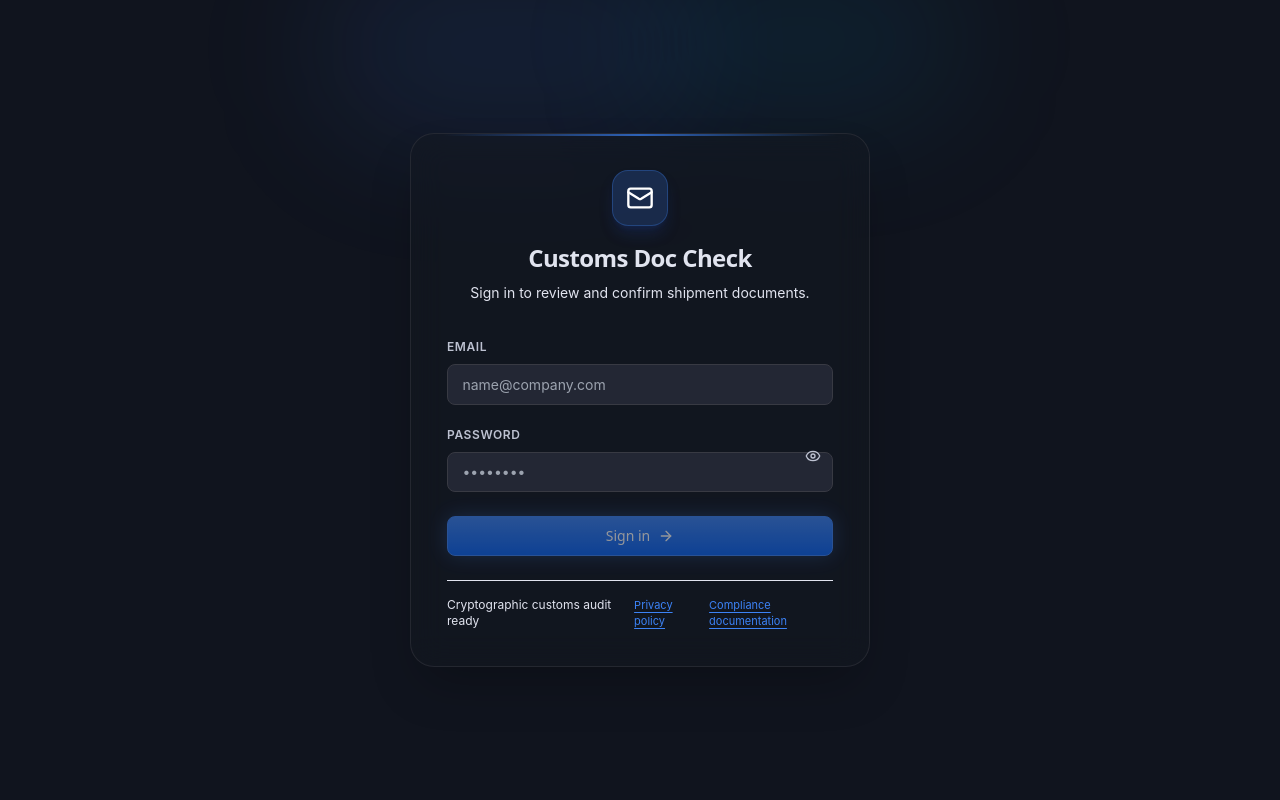
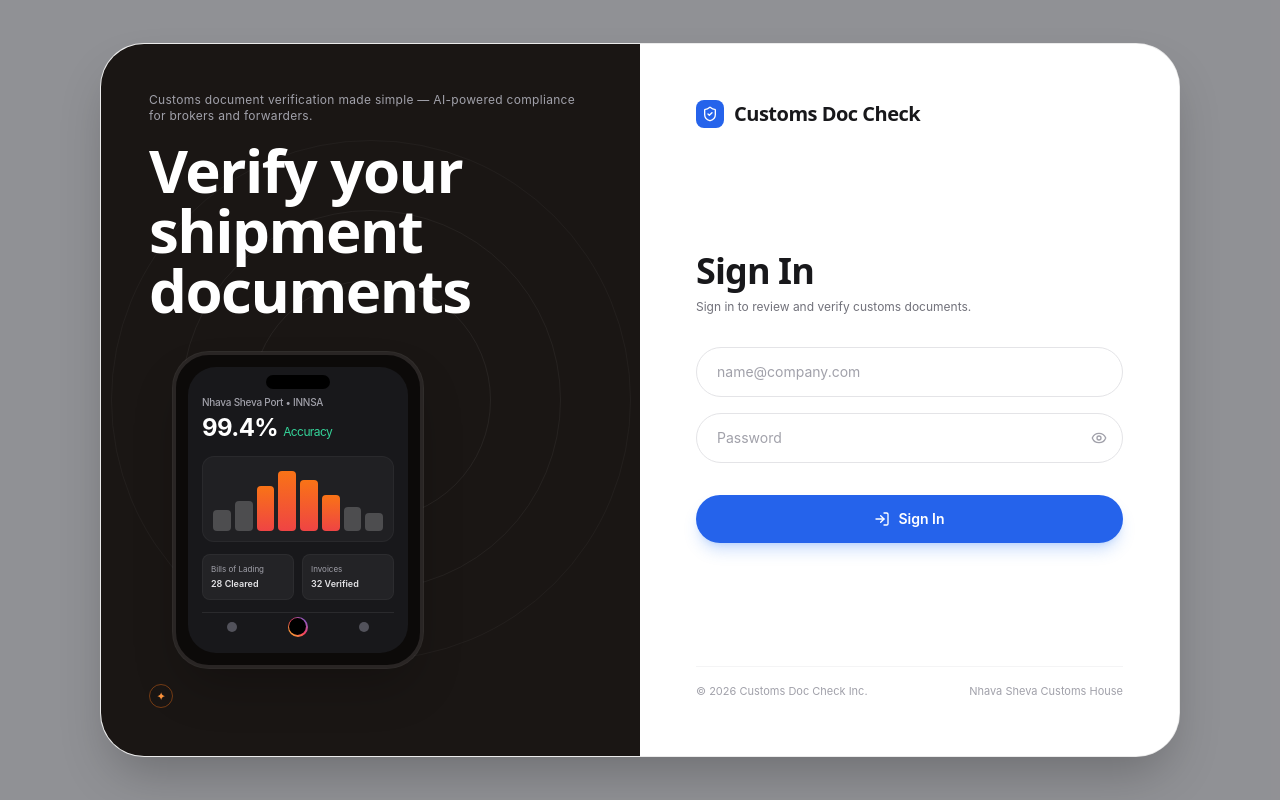
Before and after one commit to Ruthvik88/customs-doc-check, a Next.js app: page /login in a window 1280 px wide. Built offline with nearby package versions, Linux system fonts and the light colour scheme; no server answers.

Commit message:
fix(auth): move router redirect to useEffect to prevent render-phase update error

```diff
--- a/app/(auth)/login/page.tsx
+++ b/app/(auth)/login/page.tsx
@@ -1,24 +1,25 @@
 "use client";
 
-import { useState } from "react";
+import React, { useEffect, useState } from "react";
 import { useRouter } from "next/navigation";
+import Link from "next/link";
 import { useSession } from "@/hooks/useSession";
 import { useSupabaseClient } from "@/hooks/useSupabaseClient";
-import { Button } from "@/components/ui/button";
-import { Input } from "@/components/ui/input";
 import {
   AlertCircle,
   Eye,
   EyeOff,
   Loader2,
-  Mail,
-  Lock,
-  ArrowRight,
+  LogIn,
+  ShieldCheck,
+  FileCheck2,
+  ShipmentIcon,
+  ChevronDown,
 } from "lucide-react";
 
 export default function LoginPage() {
   const router = useRouter();
-  const { session, role } = useSession();
+  const { session, role, loading: sessionLoading } = useSession();
   const supabase = useSupabaseClient();
 
   const [email, setEmail] = useState("");
@@ -28,23 +29,17 @@ export default function LoginPage() {
   const [passwordVisible, setPasswordVisible] = useState(false);
   const [authStage, setAuthStage] = useState<"idle" | "verifying" | "success">("idle");
 
-  if (session) {
-    if (role === "documentation_manager") router.replace("/export");
-    else router.replace("/dashboard");
+  useEffect(() => {
+    if (sessionLoading || !session) return;
+    if (role === "documentation_manager") {
+      router.replace("/export");
+    } else {
+      router.replace("/dashboard");
+    }
+  }, [session, sessionLoading, role, router]);
+
+  if (sessionLoading || session) {
     return null;
-  }
-  if (!supabase) {
-    return (
-      <div className="min-h-screen flex items-center justify-center bg-[var(--background)]">
-        <div className="glass rounded-xl p-6 shadow-lg">
-          <h2 className="text-lg font-semibold text-[var(--foreground)]">Configuration error</h2>
-          <p className="text-sm text-[var(--muted-foreground)] mt-2">
-            Supabase is not configured. Set NEXT_PUBLIC_SUPABASE_URL and
-            NEXT_PUBLIC_SUPABASE_ANON_KEY in .env, then restart the dev server.
-          </p>
-        </div>
-      </div>
-    );
   }
 
   const handleSubmit = async (e: React.FormEvent) => {
@@ -54,147 +49,234 @@ export default function LoginPage() {
       setError("Email and password are required.");
       return;
     }
+    if (!supabase) {
+      setError("Supabase authentication is not configured.");
+      return;
+    }
+
     setSubmitting(true);
     setAuthStage("verifying");
-    const { error: err } = await supabase.auth.signInWithPassword({ email, password });
+    const { data, error: err } = await supabase.auth.signInWithPassword({ email, password });
+    if (err) {
       setSubmitting(false);
-    if (err) {
       setAuthStage("idle");
       setError(err.message || "Sign in failed");
       return;
     }
     setAuthStage("success");
-    if (role === "documentation_manager") router.replace("/export");
+    const { data: profile } = data.user
+      ? await supabase.from("profiles").select("role").eq("id", data.user.id).maybeSingle()
+      : { data: null };
+    setSubmitting(false);
+    if (profile?.role === "documentation_manager") router.replace("/export");
     else router.replace("/dashboard");
   };
 
   return (
-    <div className="min-h-screen flex items-center justify-center bg-[var(--background)] px-4 py-10 relative overflow-x-hidden">
-      {/* Ambient background lighting */}
-      <div className="fixed inset-0 z-0 overflow-hidden pointer-events-none">
-        <div className="absolute -top-12 left-1/4 w-96 h-48 bg-primary/10 rounded-full blur-3xl -z-10" />
-        <div className="absolute -top-10 right-1/4 w-80 h-40 bg-secondary/10 rounded-full blur-3xl -z-10" />
+    <div className="min-h-screen w-full flex items-center justify-center p-4 sm:p-6 lg:p-10 bg-[#e7e5e4]/60 dark:bg-[#0c0a09] transition-colors">
+      {/* Outer Card with large rounded corners matching Image 4 */}
+      <div className="w-full max-w-[1080px] rounded-[36px] lg:rounded-[44px] shadow-2xl overflow-hidden border border-black/[0.08] dark:border-white/[0.08] bg-white dark:bg-zinc-900 grid grid-cols-1 lg:grid-cols-12 min-h-[660px]">
+        {/* Left Column: Dark Panel with Phone Mockup */}
+        <div className="lg:col-span-6 bg-[#1a1614] text-white p-8 lg:p-12 relative flex flex-col justify-between overflow-hidden">
+          {/* Subtle concentric background radar circles */}
+          <div className="absolute top-1/2 left-1/2 -translate-x-1/2 -translate-y-1/2 w-[520px] h-[520px] rounded-full border border-white/[0.04] pointer-events-none" />
+          <div className="absolute top-1/2 left-1/2 -translate-x-1/2 -translate-y-1/2 w-[380px] h-[380px] rounded-full border border-white/[0.05] pointer-events-none" />
+          <div className="absolute top-1/2 left-1/2 -translate-x-1/2 -translate-y-1/2 w-[240px] h-[240px] rounded-full border border-white/[0.06] pointer-events-none" />
+
+          {/* Top text */}
+          <div className="relative z-10 space-y-4">
+            <p className="text-xs text-zinc-400 font-normal tracking-wide">
+              Customs document verification made simple — AI-powered compliance for brokers and forwarders.
+            </p>
+            <h1 className="text-4xl sm:text-5xl lg:text-6xl font-sans font-bold tracking-tight text-white leading-[1.08]">
+              Verify your<br />
+              shipment documents
+            </h1>
           </div>
 
-      <main className="relative z-10 flex-grow flex items-center justify-center">
-        <div className="w-full max-w-[460px]">
-          <div className="relative rounded-[1.5rem] glass-elevated p-7 sm:p-9 shadow-2xl transition-all">
-            {/* Card header accent bar */}
-            <div className="absolute top-0 left-8 right-8 h-[2px] bg-gradient-to-r from-transparent via-blue-500/70 to-transparent" />
+          {/* Smartphone Mockup */}
+          <div className="relative z-10 mt-8 mb-4 flex justify-center lg:justify-start lg:pl-6">
+            <div className="relative w-[230px] sm:w-[250px] rounded-[36px] bg-[#0c0a09] p-3 shadow-2xl border-[3px] border-[#292524] ring-1 ring-white/10">
+              {/* Dynamic Island / Notch */}
+              <div className="absolute top-5 left-1/2 -translate-x-1/2 w-16 h-3.5 bg-black rounded-full z-20" />
 
-            {/* Success banner (shown briefly after authenticated redirect) */}
+              {/* Screen Contents */}
+              <div className="rounded-[28px] bg-[#18181b] overflow-hidden pt-7 pb-4 px-3.5 text-white">
+                {/* Date / Subtitle */}
+                <div className="text-[10px] text-zinc-400 font-medium tracking-tight">
+                  Nhava Sheva Port • INNSA
+                </div>
+
+                {/* Big Metric Balance */}
+                <div className="text-2xl font-bold tracking-tight mt-0.5 mb-3">
+                  99.4% <span className="text-xs font-normal text-emerald-400">Accuracy</span>
+                </div>
+
+                {/* Red/Orange Bar Chart */}
+                <div className="bg-[#27272a]/60 rounded-xl p-2.5 mb-3 border border-white/[0.04]">
+                  <div className="h-16 flex items-end justify-between gap-1 pt-1">
+                    {[
+                      { h: "35%", active: false },
+                      { h: "50%", active: false },
+                      { h: "75%", active: true },
+                      { h: "100%", active: true },
+                      { h: "85%", active: true },
+                      { h: "60%", active: true },
+                      { h: "40%", active: false },
+                      { h: "30%", active: false },
+                    ].map((bar, i) => (
+                      <div
+                        key={i}
+                        className={`w-full rounded-sm transition-all duration-300 ${
+                          bar.active
+                            ? "bg-gradient-to-t from-[#ef4444] to-[#f97316]"
+                            : "bg-white/20"
+                        }`}
+                        style={{ height: bar.h }}
+                      />
+                    ))}
+                  </div>
+                </div>
+
+                {/* Customs mini cards */}
+                <div className="grid grid-cols-2 gap-2 text-[9px] mb-3">
+                  <div className="bg-[#27272a]/80 p-2 rounded-lg border border-white/[0.04]">
+                    <div className="text-zinc-400 text-[8px]">Bills of Lading</div>
+                    <div className="font-semibold mt-0.5 text-zinc-200">28 Cleared</div>
+                  </div>
+                  <div className="bg-[#27272a]/80 p-2 rounded-lg border border-white/[0.04]">
+                    <div className="text-zinc-400 text-[8px]">Invoices</div>
+                    <div className="font-semibold mt-0.5 text-zinc-200">32 Verified</div>
+                  </div>
+                </div>
+
+                {/* Bottom App Navigation Bar */}
+                <div className="pt-1 flex items-center justify-around border-t border-white/[0.08]">
+                  <div className="w-2.5 h-2.5 rounded-full bg-zinc-600" />
+                  <div className="w-5 h-5 rounded-full p-[1.5px] bg-gradient-to-tr from-amber-400 via-rose-500 to-indigo-500 flex items-center justify-center">
+                    <div className="w-full h-full rounded-full bg-black" />
+                  </div>
+                  <div className="w-2.5 h-2.5 rounded-full bg-zinc-600" />
+                </div>
+              </div>
+            </div>
+          </div>
+
+          {/* Bottom badge */}
+          <div className="relative z-10 flex items-center justify-between text-zinc-500 text-xs">
+            <div className="w-6 h-6 rounded-full border border-orange-500/40 flex items-center justify-center text-[10px] text-orange-400 font-bold">
+              ✦
+            </div>
+          </div>
+        </div>
+
+        {/* Right Column: Clean White Form */}
+        <div className="lg:col-span-6 bg-white dark:bg-zinc-900 text-zinc-900 dark:text-zinc-100 p-8 sm:p-10 lg:p-14 flex flex-col justify-between">
+          {/* Header Row: Logo */}
+          <div className="flex items-center justify-between mb-8">
+            <div className="flex items-center gap-2.5">
+              <div className="w-7 h-7 rounded-lg bg-blue-600 text-white flex items-center justify-center shadow-xs">
+                <ShieldCheck className="w-4 h-4" />
+              </div>
+              <span className="font-sans font-bold text-xl tracking-tight text-zinc-900 dark:text-white">
+                Customs Doc Check
+              </span>
+            </div>
+          </div>
+
+          {/* Sign In Form Area */}
+          <div className="my-auto max-w-md w-full">
+            <h2 className="text-3xl lg:text-4xl font-bold tracking-tight text-zinc-900 dark:text-white mb-2">
+              Sign In
+            </h2>
+            <p className="text-xs text-zinc-500 dark:text-zinc-400 mb-8">
+              Sign in to review and verify customs documents.
+            </p>
+
             {authStage === "success" && (
-              <div className="mb-6 p-3 rounded-xl bg-[hsl(var(--approved)/15%)] border border-[hsl(var(--approved)/30%)] text-[hsl(var(--approved-foreground))] text-xs flex items-center gap-3 animate-in fade-in slide-in-from-top-2 duration-300">
-                <div className="w-6 h-6 rounded-full bg-[hsl(var(--approved)/20%)] flex items-center justify-center shrink-0">
-                  <AlertCircle className="w-4 h-4 text-[hsl(var(--approved-foreground))]" />
-                </div>
-                <div className="flex-1">
-                  <span className="font-semibold block">Session authenticated</span>
-                  <span className="opacity-80 text-[11px]">Redirecting to console…</span>
-                </div>
+              <div className="mb-6 p-3 rounded-2xl bg-emerald-50 dark:bg-emerald-950/40 border border-emerald-200 dark:border-emerald-800 text-emerald-800 dark:text-emerald-300 text-xs flex items-center gap-3">
+                <AlertCircle className="w-4 h-4 shrink-0 text-emerald-600" />
+                <span>Session authenticated. Redirecting…</span>
               </div>
             )}
 
-            {/* Brand title block */}
-            <div className="text-center mb-7">
-              <div className="mx-auto mb-4 inline-flex items-center justify-center w-14 h-14 rounded-2xl bg-[hsl(var(--primary)/20%)] border border-[hsl(var(--primary)/30%)] shadow-lg shadow-blue-900/30">
-                <Mail className="w-7 h-7 text-[hsl(var(--primary-foreground))]" />
+            {error && (
+              <div className="mb-6 p-3 rounded-2xl bg-rose-50 dark:bg-rose-950/40 border border-rose-200 dark:border-rose-800 text-rose-800 dark:text-rose-300 text-xs flex items-center gap-3">
+                <AlertCircle className="w-4 h-4 shrink-0 text-rose-600" />
+                <span>{error}</span>
               </div>
-              <h1 className="text-2xl font-bold tracking-tight text-[var(--foreground)] flex items-center justify-center gap-2">
-                Customs Doc Check
-              </h1>
-              <p className="mt-2 text-sm text-[var(--muted-foreground)] leading-relaxed">
-                Sign in to review and confirm shipment documents.
-              </p>
-            </div>
+            )}
 
-            {/* Sign-in form */}
             <form onSubmit={handleSubmit} className="space-y-4">
-              {/* Email */}
-              <Input
-                label="Email"
+              <div>
+                <input
                   id="email"
                   type="email"
+                  name="email"
+                  autoComplete="email"
                   placeholder="name@company.com"
                   required
                   value={email}
                   onChange={(e) => setEmail(e.target.value)}
                   disabled={submitting}
-                className={authStage === "success" ? "opacity-50 pointer-events-none" : undefined}
+                  className="w-full rounded-full border border-zinc-200 dark:border-zinc-700 bg-white dark:bg-zinc-800/80 px-5 py-3.5 text-sm text-zinc-900 dark:text-white placeholder:text-zinc-400 focus:outline-none focus:ring-2 focus:ring-blue-500/40 focus:border-blue-500 transition-all shadow-xs"
                 />
-              {/* Password */}
+              </div>
+
               <div className="relative">
-                <Input
-                  label="Password"
+                <input
                   id="password"
                   type={passwordVisible ? "text" : "password"}
-                  placeholder="••••••••"
+                  name="password"
+                  autoComplete="current-password"
+                  placeholder="Password"
                   required
                   value={password}
                   onChange={(e) => setPassword(e.target.value)}
                   disabled={submitting}
-                  className="pr-12"
+                  className="w-full rounded-full border border-zinc-200 dark:border-zinc-700 bg-white dark:bg-zinc-800/80 px-5 py-3.5 pr-12 text-sm text-zinc-900 dark:text-white placeholder:text-zinc-400 focus:outline-none focus:ring-2 focus:ring-blue-500/40 focus:border-blue-500 transition-all shadow-xs"
                 />
                 <button
                   type="button"
                   onClick={() => setPasswordVisible(!passwordVisible)}
-                  className="absolute inset-y-0 right-0 pr-3 flex items-center text-[hsl(var(--muted-foreground))] hover:text-[var(--foreground)] transition-colors"
+                  className="absolute inset-y-0 right-0 pr-4 flex items-center text-zinc-400 hover:text-zinc-600 dark:hover:text-zinc-200 transition-colors"
                   aria-label={passwordVisible ? "Hide password" : "Show password"}
                 >
-                  {passwordVisible ? (
-                    <EyeOff className="w-4 h-4" />
+                  {passwordVisible ? <EyeOff className="w-4 h-4" /> : <Eye className="w-4 h-4" />}
+                </button>
+              </div>
+
+              <div className="pt-4">
+                <button
+                  type="submit"
+                  disabled={submitting}
+                  className="w-full py-3.5 px-6 rounded-full text-sm font-semibold text-white bg-blue-600 hover:bg-blue-700 active:scale-[0.99] shadow-lg shadow-blue-500/25 transition-all flex items-center justify-center gap-2 group cursor-pointer disabled:opacity-60"
+                >
+                  {authStage === "verifying" ? (
+                    <>
+                      <Loader2 className="w-4 h-4 animate-spin" />
+                      <span>Verifying…</span>
+                    </>
                   ) : (
-                    <Eye className="w-4 h-4" />
+                    <>
+                      <LogIn className="w-4 h-4 transition-transform group-hover:translate-x-0.5" />
+                      <span>Sign In</span>
+                    </>
                   )}
                 </button>
               </div>
-
-              {/* Primary sign in */}
-              <div className="pt-2">
-                <Button
-                  type="submit"
-                  variant="primary"
-                  size="default"
-                  className="w-full"
-                  disabled={submitting || !email || !password}
-                >
-                  {authStage === "verifying" ? (
-                    <>
-                      <Loader2 className="w-4 h-4 animate-spin shrink-0" />
-                      <span className="font-medium tracking-wide">Verifying credentials…</span>
-                    </>
-                  ) : (
-                    <>
-                      Sign in
-                      <ArrowRight className="w-4 h-4 shrink-0 group-hover:translate-x-0.5 transition-transform" />
-                    </>
-                  )}
-                </Button>
+            </form>
           </div>
 
-              {error && (
-                <p className="field-error flex items-center gap-2" role="alert">
-                  <AlertCircle className="w-4 h-4 shrink-0" />
-                  {error}
-                </p>
-              )}
-            </form>
-
-            {/* Footer */}
-            <div className="mt-6 pt-4 border-t border-[var(--border)] flex flex-col sm:flex-row items-center justify-between gap-3 text-[11px] text-[var(--muted-foreground)]">
-              <span className="text-[var(--foreground)] text-xs">Cryptographic customs audit ready</span>
-              <div className="flex items-center gap-3">
-                <a href="#" className="hover:text-[var(--foreground)] transition-colors">
-                  Privacy policy
-                </a>
-                <a href="#" className="hover:text-[var(--foreground)] transition-colors">
-                  Compliance documentation
-                </a>
+          {/* Footer of Right Card */}
+          <div className="mt-8 pt-4 flex flex-col sm:flex-row items-center justify-between text-[11px] text-zinc-400 dark:text-zinc-500 gap-3 border-t border-zinc-100 dark:border-zinc-800">
+            <span>© 2026 Customs Doc Check Inc.</span>
+            <div className="flex items-center gap-4">
+              <span>Nhava Sheva Customs House</span>
             </div>
           </div>
         </div>
       </div>
-      </main>
     </div>
   );
 }
```
Lines whose indentation alone changed are shown as unchanged.
